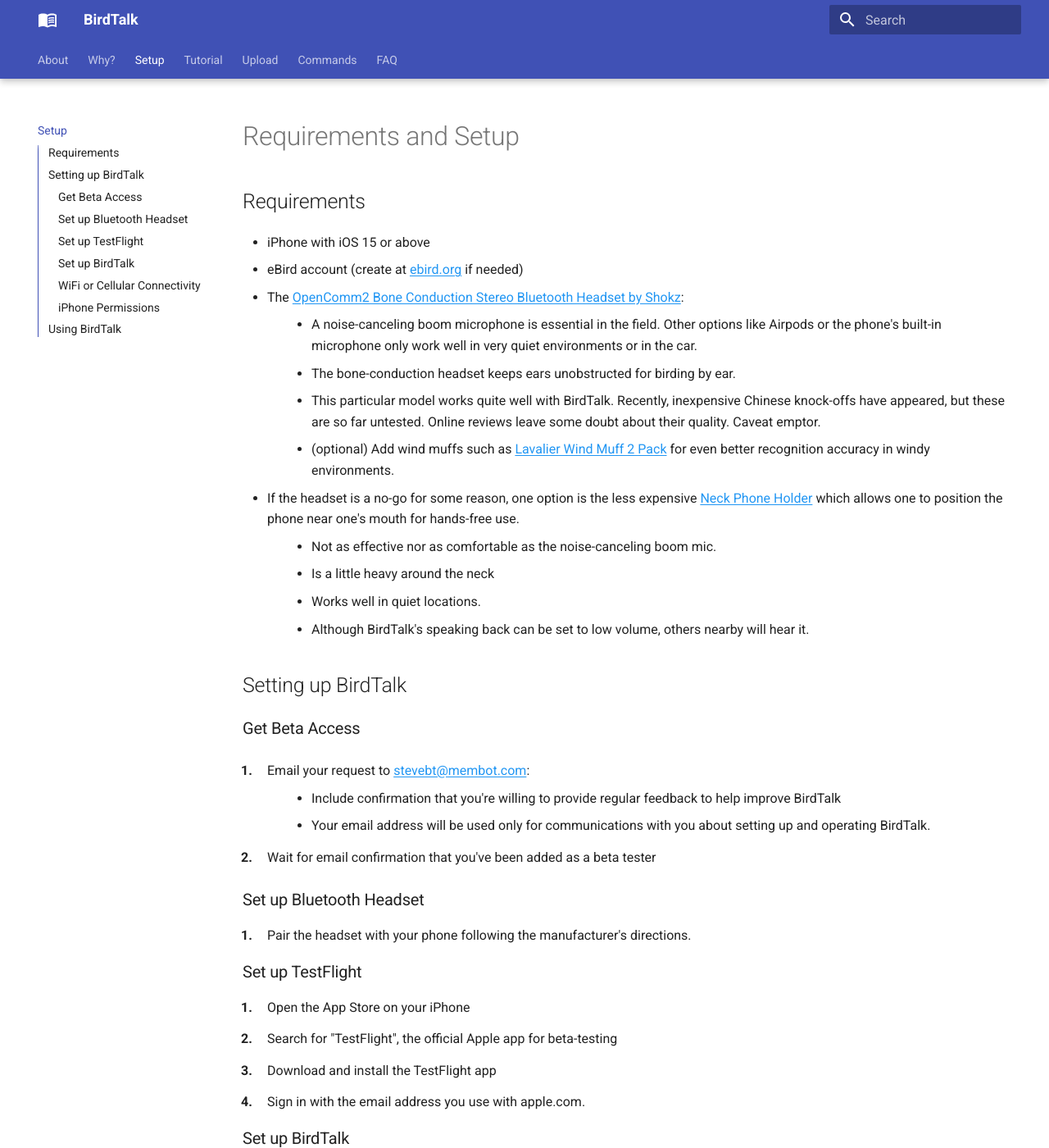
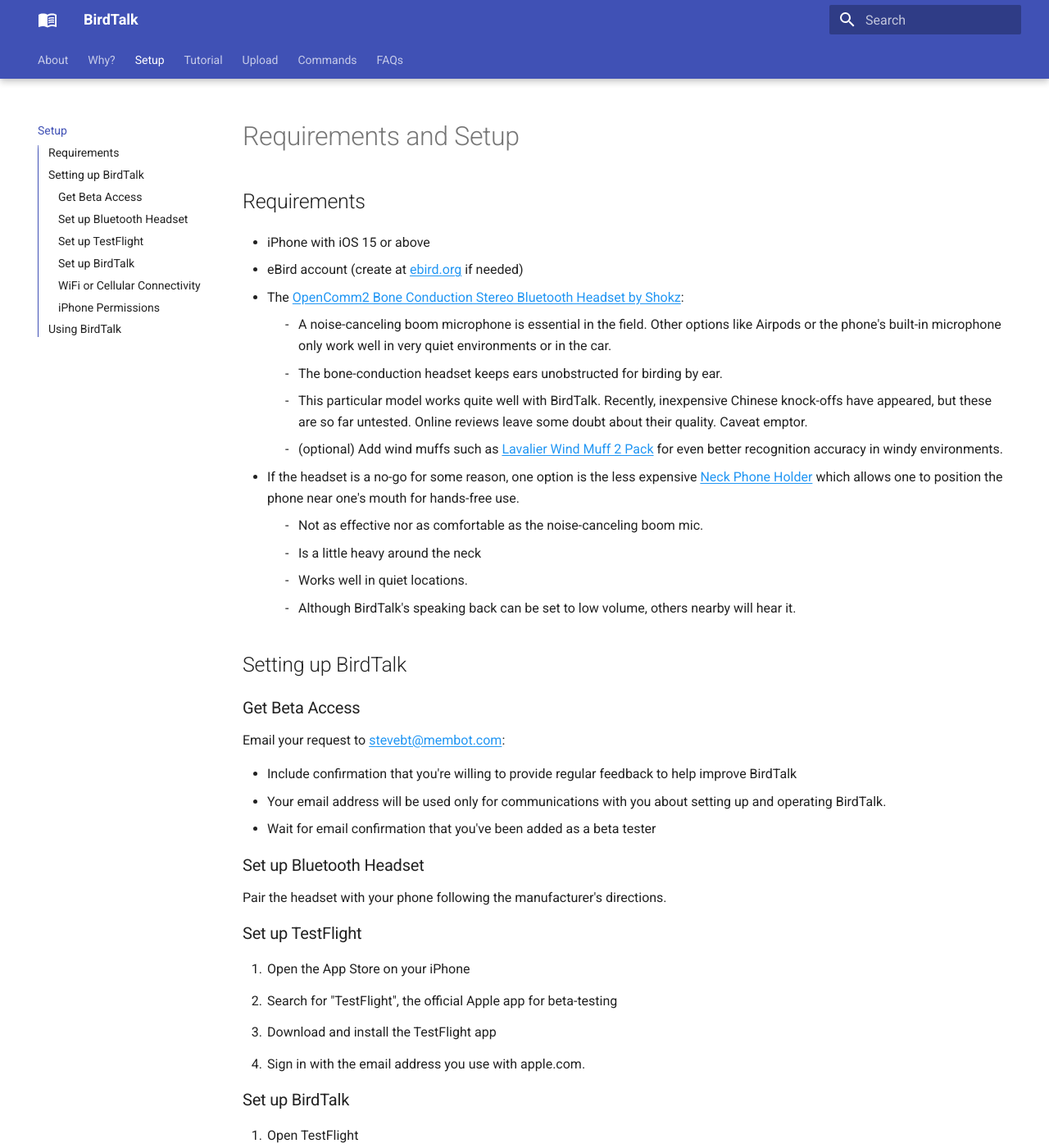
Before and after one commit to johncallender/birdtalk-docs, an MkDocs documentation site: the page built from docs/installation/requirements-and-setup.md, in a window 1280 px wide and 1400 px high. Shown: the whole window at 82% size. Built offline with MkDocs 1.6.1 and Material for MkDocs 9.7.7, drawn with Linux system fonts in a browser that asks for light colours.

Commit message:
Use dashes for second-level lists; change ordered-list styling to not stand out so differently

```diff
--- a/docs/stylesheets/extra.css
+++ b/docs/stylesheets/extra.css
@@ -105,11 +105,10 @@
 }
 
 .md-typeset ol > li:before {
-    content: counters(item, ".") ". ";
+    content: counters(item, ".") ".";
     counter-increment: item;
     float: left;
-    margin-left: -2em;
-    font-weight: bold;
+    margin-left: -1.2em;
 }
 
 /* Nested list styling */
@@ -119,7 +118,18 @@
 .md-typeset ol ol {
     margin-top: 0.5em;
     margin-bottom: 0.5em;
-    padding-left: 1.5em;
+    padding-left: 0.5em;
+    margin-left: 0;
+    list-style: none;
+}
+.md-typeset ul ul > li:before,
+.md-typeset ol ul > li:before,
+.md-typeset ul ol > li:before,
+.md-typeset ol ol > li:before {
+    display: inline-block;
+    content: "-";
+    width: 1em;
+    margin-left: -1em;
 }
 
 /* Force content below floated elements */
--- a/mkdocs.yml
+++ b/mkdocs.yml
@@ -34,7 +34,7 @@
   - Tutorial: getting-started.md
   - Upload: uploading-checklists.md
   - Commands: commands/reference.md
-  - FAQ: faq.md
+  - FAQs: faq.md
 
 repo_url: ""  # Hide GitHub link
 edit_uri: ""  # Hide edit button
```
Also changed, not shown: docs/faq.md (+1 -1 lines), docs/index.md (+8 -6 lines), docs/installation/requirements-and-setup.md (+5 -6 lines).
